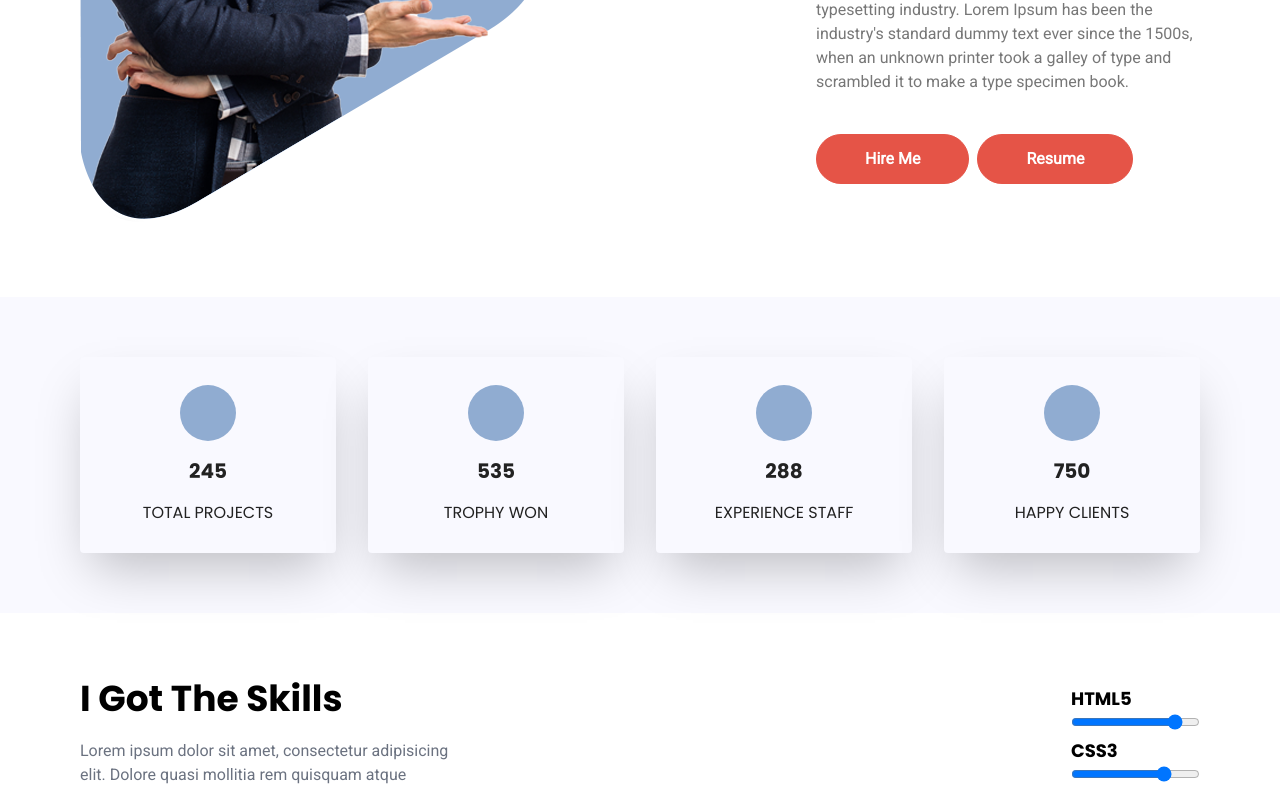
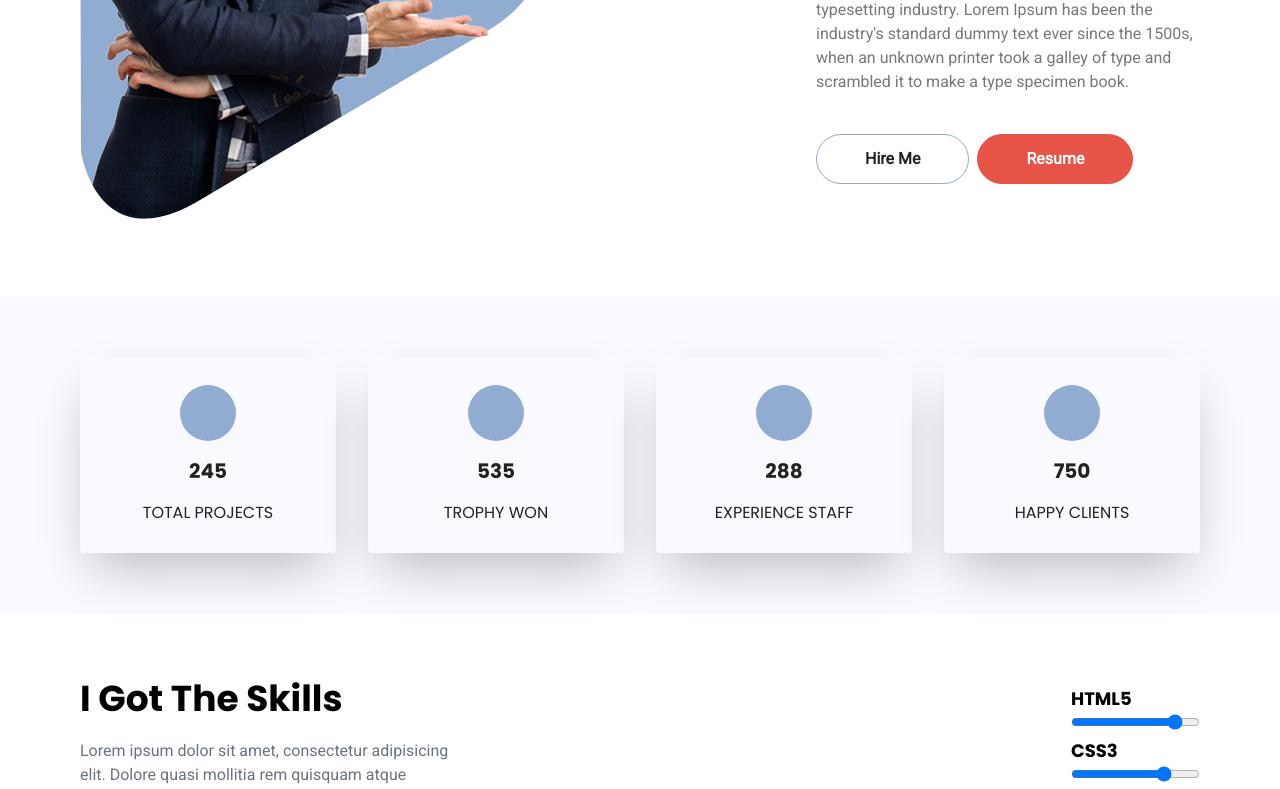
Before and after one commit to hariscs/demo-portfolio, a React (Create React App) app: page / in a window 1280 px wide. Shown: the part 1200-1989 px from the top of the page. Built offline with nearby package versions, Linux system fonts and the light colour scheme.

Commit message:
buttons fixed

```diff
--- a/src/components/About.jsx
+++ b/src/components/About.jsx
@@ -29,7 +29,7 @@ const About = () => {
 					</p>
 
 					<div className='flex gap-2 align-center'>
-						<Button>Hire Me</Button>
+						<Button buttonStyle='btnOutline'>Hire Me</Button>
 						<Button>Resume</Button>
 					</div>
 				</div>
--- a/src/components/Button.jsx
+++ b/src/components/Button.jsx
@@ -1,9 +1,11 @@
-const Button = (props) => {
-	return (
-		<button className='bg-secondary text-white font-bold px-8 py-2 border-secondary border rounded-full md:px-10 md:py-3 lg:px-12 lg:py-3 hover:bg-white hover:text-secondary transition-all '>
-			{props.children}
-		</button>
-	);
+const STYLES = ['btnPrimary', 'btnOutline'];
+
+const Button = ({ children, buttonStyle }) => {
+	const checkButtonStyle = STYLES.includes(buttonStyle)
+		? buttonStyle
+		: STYLES[0];
+
+	return <button className={`btn ${checkButtonStyle}`}>{children}</button>;
 };
 
 export default Button;
--- a/src/components/Contact.jsx
+++ b/src/components/Contact.jsx
@@ -16,7 +16,7 @@ const Contact = () => {
 					<span>information@example.com</span>
 					<span>KarimEzZat.me</span>
 				</div>
-				<Button>Hire Me</Button>
+				<Button buttonStyle='btnOutline'>Hire Me</Button>
 			</div>
 		</section>
 	);
--- a/src/index.css
+++ b/src/index.css
@@ -3,3 +3,16 @@
 @tailwind base;
 @tailwind components;
 @tailwind utilities;
+
+.btn {
+	@apply border rounded-full  font-bold
+px-8 py-2 md:px-10 md:py-3 lg:px-12 lg:py-3 transition-all;
+}
+
+.btnPrimary {
+	@apply bg-secondary text-white border-secondary  hover:bg-white hover:text-secondary;
+}
+
+.btnOutline {
+	@apply bg-white text-heading  border-primary hover:text-white  hover:bg-secondary hover:border-white;
+}
```
